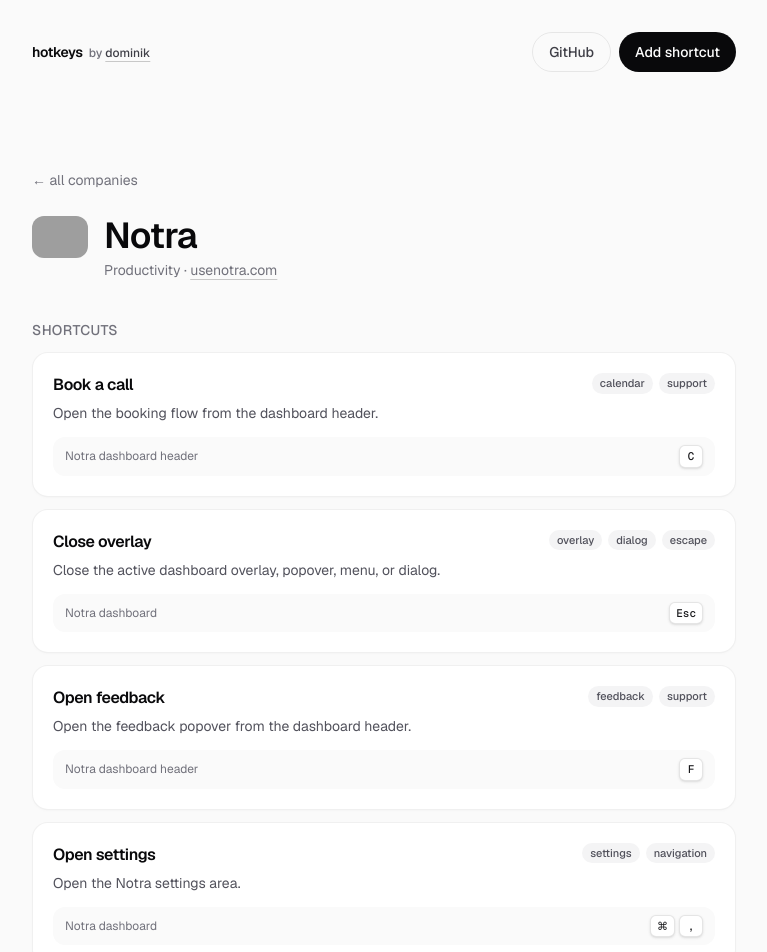
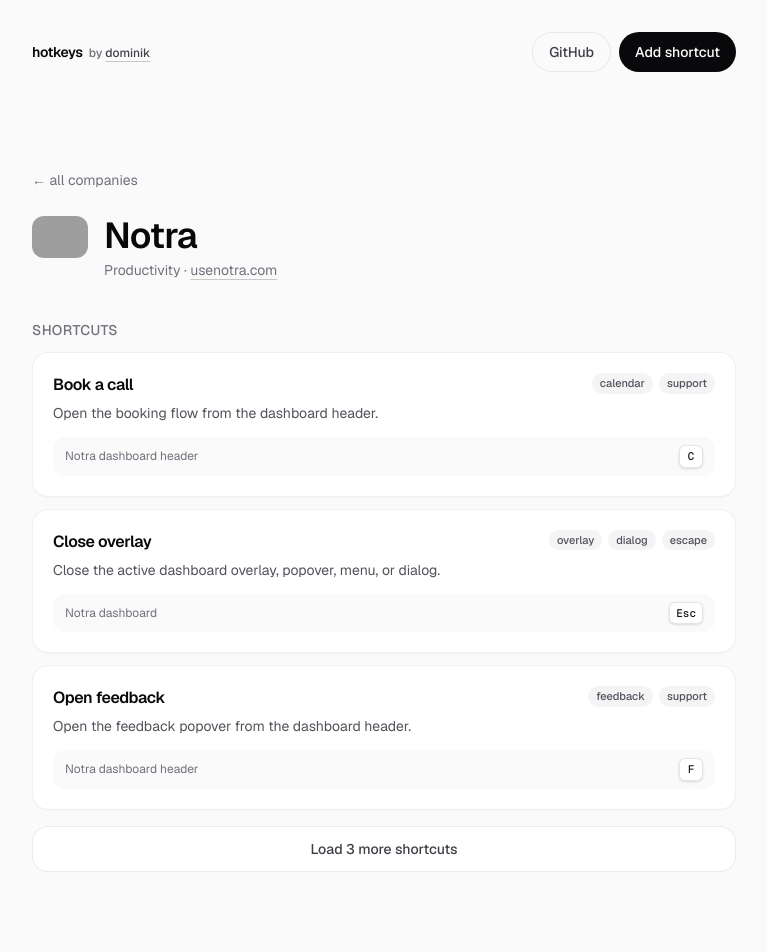
Before and after one commit to mezotv/hotkeys, a Next.js app: page /companies/notra in a window 1280 px wide. Shown: the top 952 px of the page, without its empty margins (256-1023 px from the left). Built offline with nearby package versions, Linux system fonts and the light colour scheme; grey boxes are pictures that could not be loaded.

Commit message:
Limit company shortcut preview

```diff
--- a/src/components/directory/company-detail.tsx
+++ b/src/components/directory/company-detail.tsx
@@ -1,12 +1,26 @@
+"use client";
+
 import Image from "next/image";
 import Link from "next/link";
+import { useState } from "react";
 import { Badge } from "@/components/ui/badge";
 import { Card, CardContent } from "@/components/ui/card";
 import { Kbd } from "@/components/ui/kbd";
 import type { CompanyWithShortcuts } from "@/lib/types";
 import { getCompanyIconUrl } from "@/utils/icons";
 
+const INITIAL_SHORTCUT_COUNT = 3;
+
 export function CompanyDetail({ company }: { company: CompanyWithShortcuts }) {
+  const [showAllShortcuts, setShowAllShortcuts] = useState(false);
+  const hiddenShortcutCount = Math.max(
+    company.shortcuts.length - INITIAL_SHORTCUT_COUNT,
+    0,
+  );
+  const visibleShortcuts = showAllShortcuts
+    ? company.shortcuts
+    : company.shortcuts.slice(0, INITIAL_SHORTCUT_COUNT);
+
   return (
     <article className="py-12 sm:py-16">
       <Link
@@ -56,8 +70,9 @@
             </CardContent>
           </Card>
         ) : (
+          <>
             <ul className="mt-3 space-y-3">
-            {company.shortcuts.map((shortcut) => (
+              {visibleShortcuts.map((shortcut) => (
                 <li key={shortcut.id}>
                   <Card>
                     <CardContent className="space-y-3">
@@ -94,7 +109,9 @@
                             </div>
                             <div className="flex flex-wrap justify-end gap-1">
                               {binding.keys.map((key) => (
-                              <Kbd key={`${binding.context}-${key}`}>{key}</Kbd>
+                                <Kbd key={`${binding.context}-${key}`}>
+                                  {key}
+                                </Kbd>
                               ))}
                             </div>
                           </li>
@@ -105,6 +122,18 @@
                 </li>
               ))}
             </ul>
+
+            {showAllShortcuts || hiddenShortcutCount === 0 ? null : (
+              <button
+                className="mt-4 w-full rounded-2xl border border-black/[.08] bg-white px-4 py-3 text-sm font-medium text-zinc-700 transition hover:border-black/[.14] hover:text-zinc-950 focus-visible:outline-none focus-visible:ring-2 focus-visible:ring-black/[.08] dark:border-white/[.10] dark:bg-zinc-950 dark:text-zinc-300 dark:hover:border-white/[.18] dark:hover:text-zinc-50 dark:focus-visible:ring-white/[.12]"
+                onClick={() => setShowAllShortcuts(true)}
+                type="button"
+              >
+                Load {hiddenShortcutCount} more shortcut
+                {hiddenShortcutCount === 1 ? "" : "s"}
+              </button>
+            )}
+          </>
         )}
       </section>
     </article>
```
Lines whose indentation alone changed are shown as unchanged.
